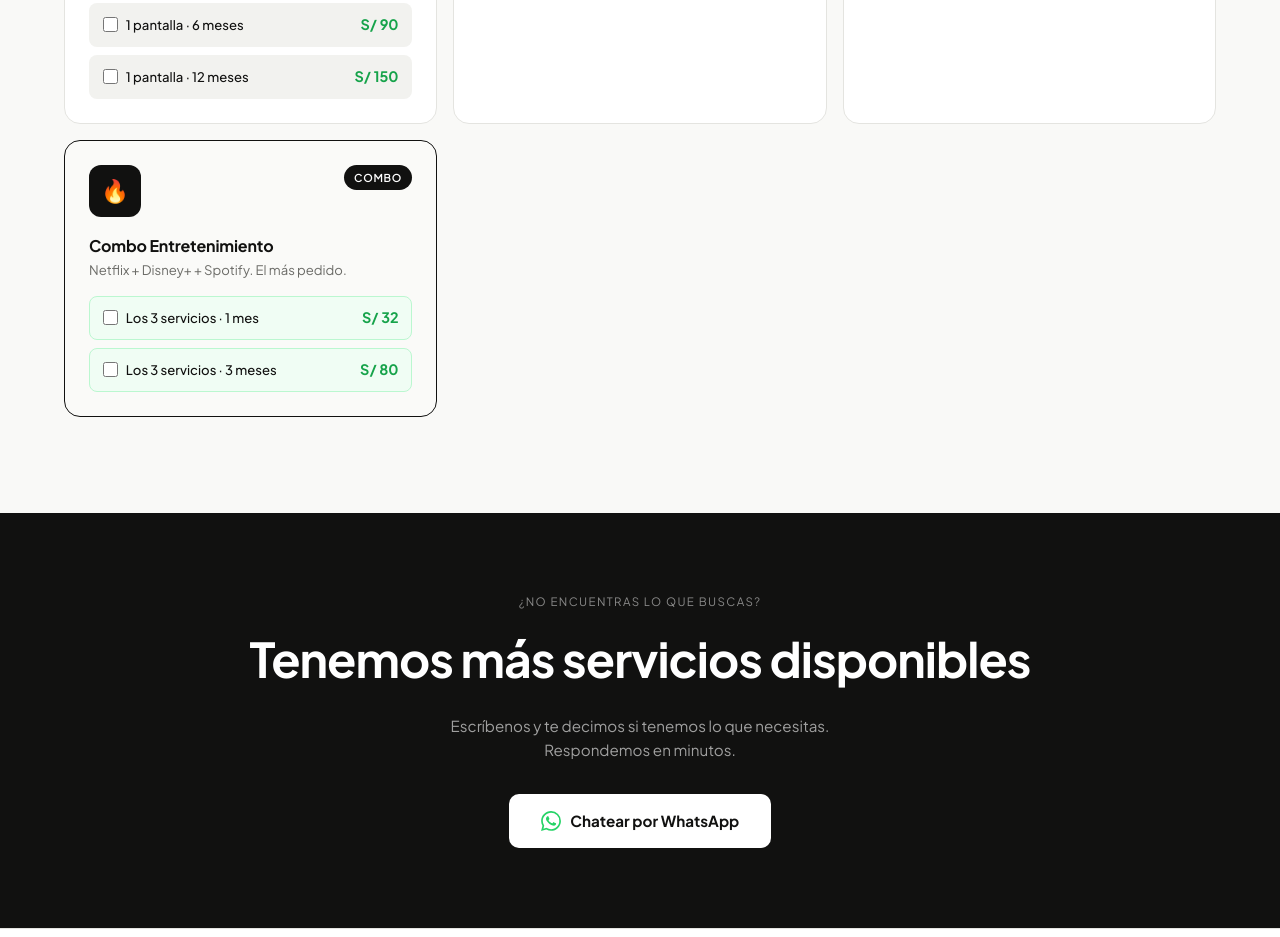
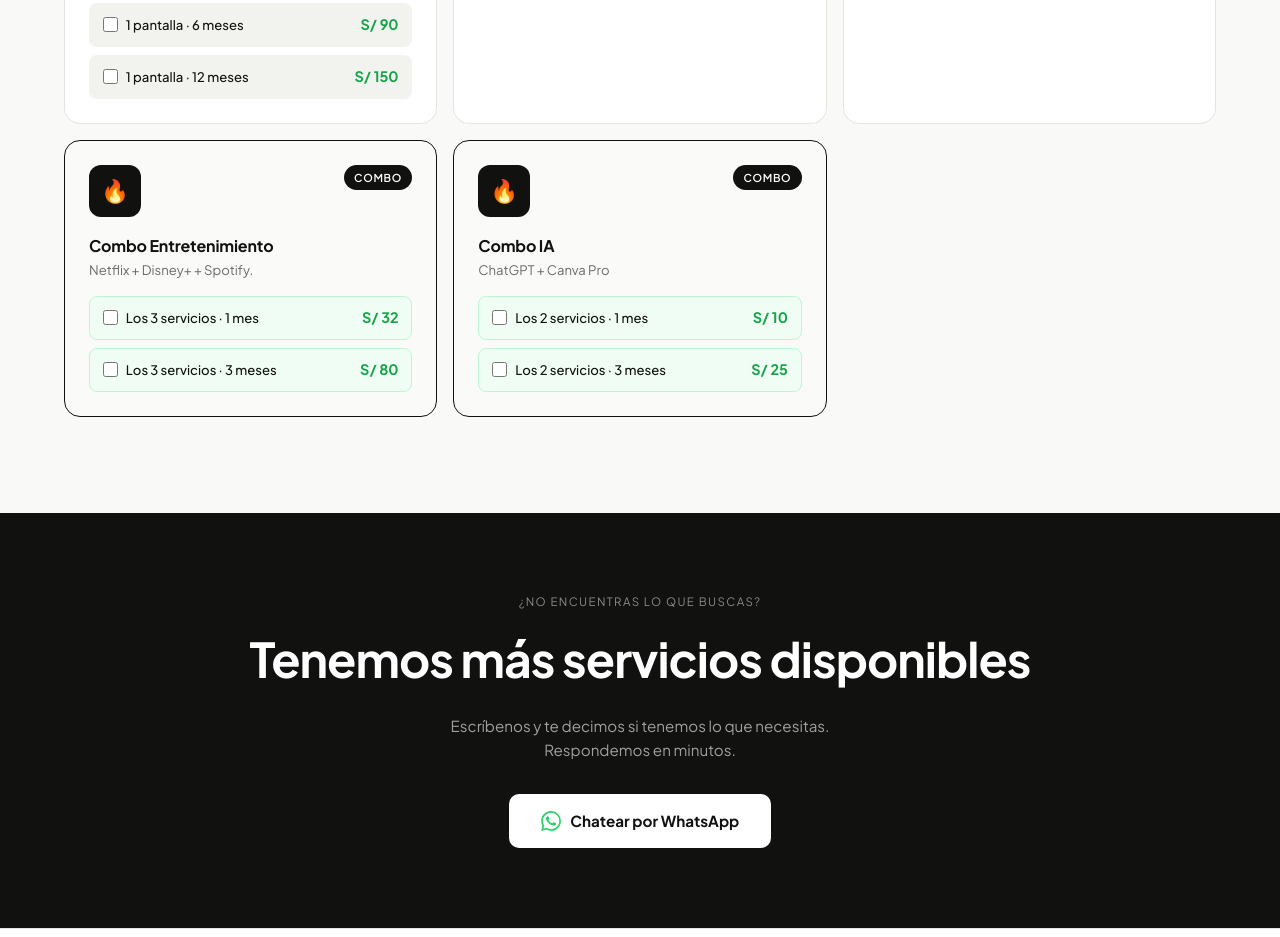
Before and after one commit to miseca13/DemoVentas, a plain HTML site: page index.html in a window 1280 px wide. Shown: the part 2217-3154 px from the top of the page. Drawn offline with Linux system fonts and the light colour scheme.

Commit message:
Actualizacion Combos

```diff
--- a/index.html
+++ b/index.html
@@ -302,13 +302,29 @@
         <div class="service-logo" style="background:#111110;font-size:1.4rem">🔥</div>
         <span class="badge-cat" style="background:#111110;color:#fff">Combo</span>
       </div>
-      <div><h3>Combo Entretenimiento</h3><p class="desc">Netflix + Disney+ + Spotify. El más pedido.</p></div>
+      <div><h3>Combo Entretenimiento</h3><p class="desc">Netflix + Disney+ + Spotify.</p></div>
       <div class="plan-list">
         <label class="plan-row" onclick="togglePlan(this,'Combo Entretenimiento','Los 3 servicios · 1 mes',32)" style="background:#f0fdf4;border-color:var(--green-border)">
           <input type="checkbox"><div class="plan-info"><span class="plan-name">Los 3 servicios · 1 mes</span><span class="plan-price">S/ 32</span></div>
         </label>
         <label class="plan-row" onclick="togglePlan(this,'Combo Entretenimiento','Los 3 servicios · 3 meses',80)" style="background:#f0fdf4;border-color:var(--green-border)">
           <input type="checkbox"><div class="plan-info"><span class="plan-name">Los 3 servicios · 3 meses</span><span class="plan-price">S/ 80</span></div>
+        </label>
+      </div>
+    </div>
+
+    <div class="product-card" style="border-color:#111110;background:#fafaf8" data-cat="other">
+      <div class="card-top">
+        <div class="service-logo" style="background:#111110;font-size:1.4rem">🔥</div>
+        <span class="badge-cat" style="background:#111110;color:#fff">Combo</span>
+      </div>
+      <div><h3>Combo IA</h3><p class="desc">ChatGPT + Canva Pro</p></div>
+      <div class="plan-list">
+        <label class="plan-row" onclick="togglePlan(this,'Combo IA','Los 2 servicios · 1 mes',10)" style="background:#f0fdf4;border-color:var(--green-border)">
+          <input type="checkbox"><div class="plan-info"><span class="plan-name">Los 2 servicios · 1 mes</span><span class="plan-price">S/ 10</span></div>
+        </label>
+        <label class="plan-row" onclick="togglePlan(this,'Combo IA','Los 2 servicios · 3 meses',25)" style="background:#f0fdf4;border-color:var(--green-border)">
+          <input type="checkbox"><div class="plan-info"><span class="plan-name">Los 2 servicios · 3 meses</span><span class="plan-price">S/ 25</span></div>
         </label>
       </div>
     </div>
```
